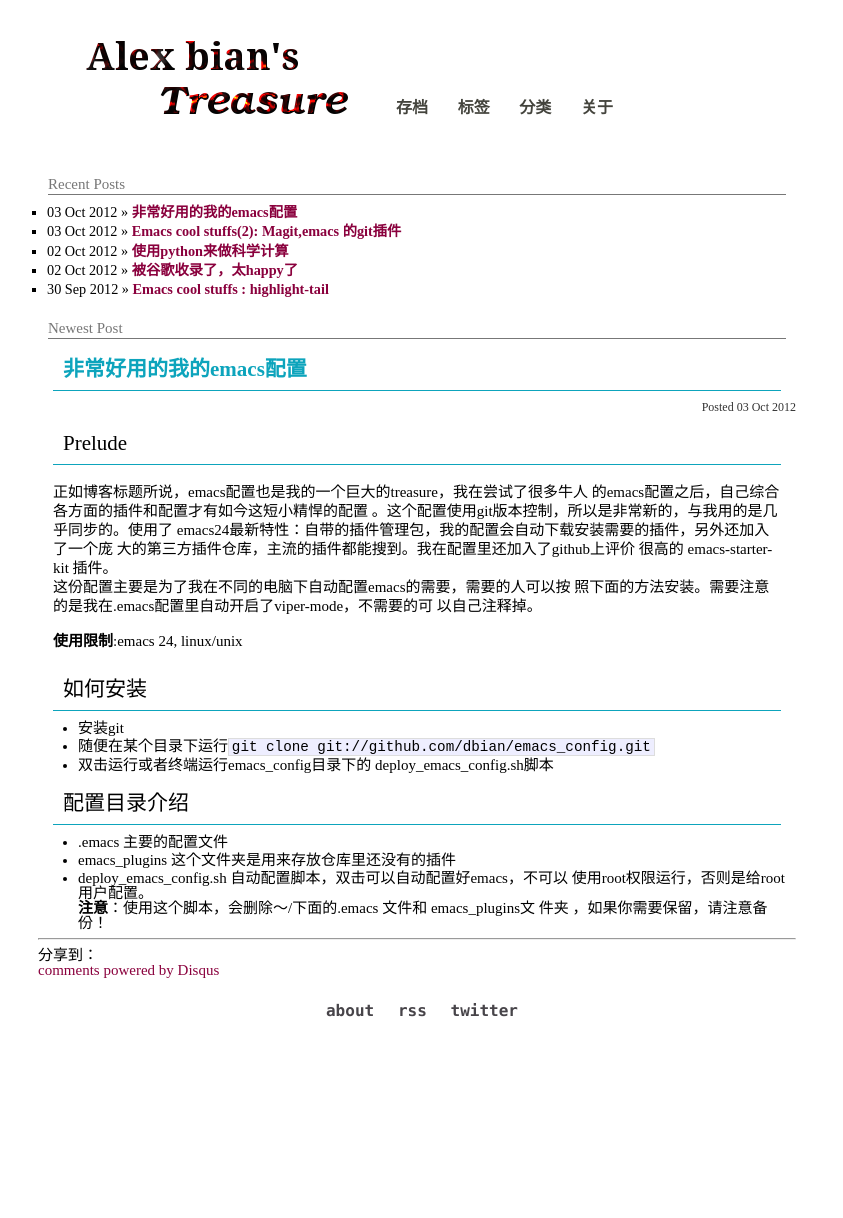
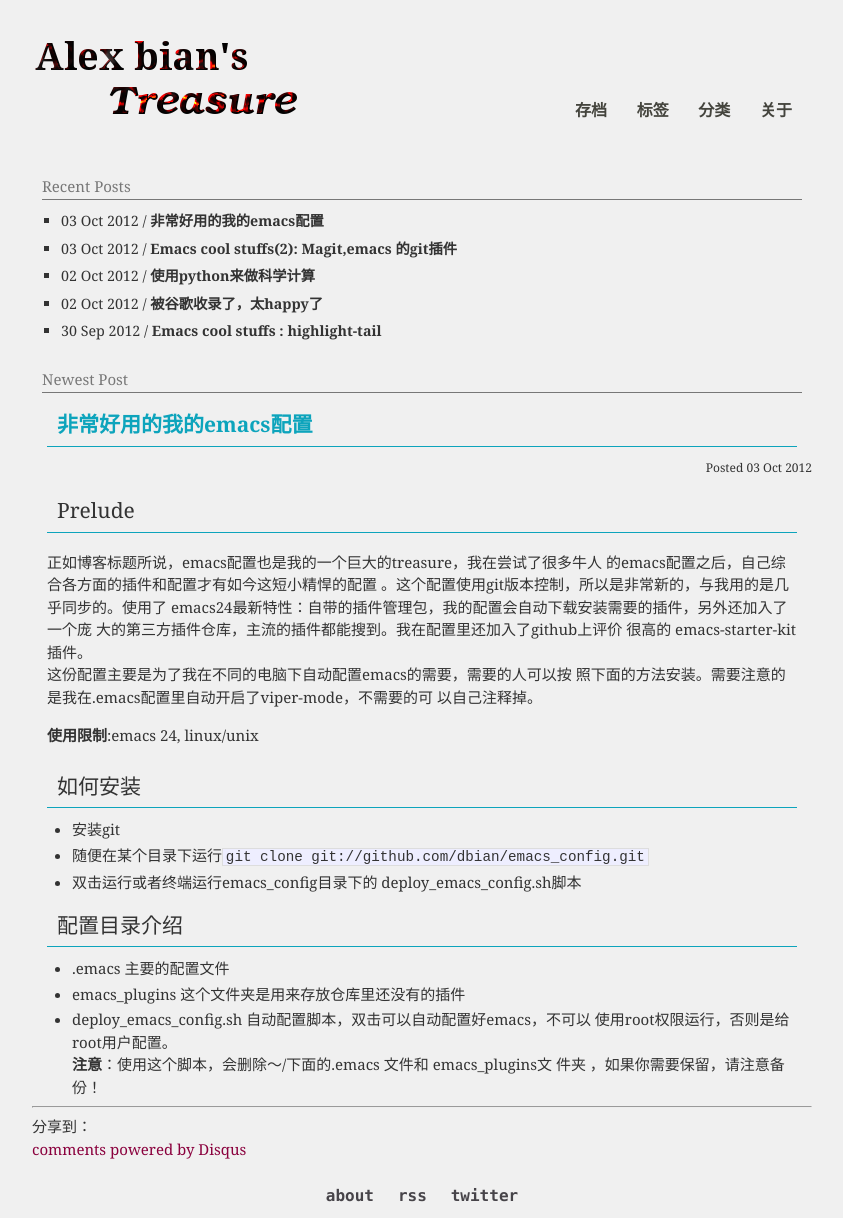
Before and after one commit to alexorg/dbian.github.com, a Jekyll site: the page built from index.html, in a window 1280 px wide. Shown: the whole page, without its empty margins (228-1071 px from the left). Built offline with Jekyll 4.4.1, drawn with Linux system fonts in a browser that asks for light colours; nearby versions of some CDN libraries; library files that are not in the unit come from our copies; Markdown is read by kramdown in place of the engine named in the settings; comment, search, counter and statistics services are not loaded; before the commit the page ends 1029 px from its top, so only the background shows below that.

Commit message:
修改css完成，logo重弄，居中显示优化

```diff
--- a/_includes/themes/clean/default.html
+++ b/_includes/themes/clean/default.html
@@ -11,13 +11,13 @@
    <link href="/css/pygments.css" rel="stylesheet" type="text/css" media="screen, projection" />
 </head>
 <body>
-  <div class="container">
-    <div class='head'>
-    <div class="grid_40 prefix_2 title">
+  <div class="bd">
+    <div class="head">
+      <div class="logo">
         <h1><a href="/"><img src="/img/blogLogo.png"></a></h1>
         </div>
 
-    <div class="grid_41 suffix_2 info">
+        <div class="nav">
           <nav>
             <ul>
 	      <li><a href="/archive.html">存档</a></li>
@@ -28,6 +28,8 @@
           </nav>
         </div>
       </div>
+
+      <div class="container">
         <div class="grid_8 prefix_2 suffix_2 main">
           {{ content }}
         </div>
@@ -43,7 +45,7 @@
 	    </script>
           </div>
         </div>
-
+      </div>
 
     </div>
 
--- a/css/style.css
+++ b/css/style.css
@@ -36,12 +36,22 @@ table {
 a:hover {
   color: black; }
 
+a {
+  color: #8A003D;
+  text-decoration: none; }
+
 body {
   background-color: white;
   /*font: 13.34px Verdana, helvetica, arial, clean, sans-serif;
   *font-size: small;*/
-  font: Helvetica,arial,freesans,clean,sans-serif;
-  font-size: 15px; }
+  font-family: Georgia, serif;
+  font-size: 15px;
+  line-height: 150%;
+  color: #333;
+  background: #F0F0F0; }
+  body .bd {
+    margin: 0 auto;
+    width: 800px; }
 
 iframe {
   margin: 0 15px; }
@@ -51,10 +61,6 @@ nav ul {
 
 nav li {
   display: inline; }
-
-a {
-  color: #8A003D;
-  text-decoration: none; }
 
 .content p a, .content ul a {
   color: #0E4DF0;
@@ -66,8 +72,7 @@ a {
 
 p {
   text-align: left;
-  padding: 8px 15px;
-  line-height: 19px; }
+  padding: 8px 15px; }
 
 #disqus {
   background: #DEE6CF;
@@ -99,27 +104,18 @@ p {
 .recent {
   list-style-type: square;
   list-style-position: outside;
-  padding-left: 9px;
+  padding-left: 29px;
   font-size: 95%;
   text-align: left; }
-
   .recent li {
     margin-bottom: 5px; }
-
     .recent li a {
-  color: #8A003D;
+      color: #333;
       font-weight: bold; }
-
   .recent a:hover {
     color: #0DA4BC;
-  text-decoration: underline;
-  background: none; }
+    text-decoration: underline; }
 
-/*.recent span a{
-    border-radius: 3px;
-    padding: 1px 4px 2px;
-    border:1px solid #777;
-}*/
 ul.posts span {
   font-family: Monaco, "Courier New", monospace;
   font-size: 80%; }
@@ -129,40 +125,22 @@ ul.posts span {
 /* Site
 /*
 /*****************************************************************************/
-h1 {
-  padding: 10px;
-  font-weight: bold;
-  font-size: 20px;
-  margin-left: 5px; }
-
 video {
   padding: 10px;
   margin-left: 5px; }
 
-.title {
-  margin: 10px 0 0 40px; }
-
-.title h1 {
-  display: inline; }
-
-.title h1 a {
-  color: #474449;
-  font-weight: bold;
-  margin-bottom: 20px;
-  font-size: 45px;
-  font-family: Century Gothic, sans-serif; }
-
-.info {
-  /*text-align: right;*/
+nav {
+  text-align: right;
   color: #E3DF8A;
   font-weight: bold;
   font-size: 16px;
   font-family: "Consolas", "Monaco", "Courier New", "Courier", monospace; }
-  .info a {
+  nav a {
     color: #44443D;
     margin-right: 20px; }
-  .info a:hover {
-    color: #92BF6F; }
+  nav a:hover {
+    color: #0DA4BC;
+    text-decoration: underline; }
 
 .lnav {
   color: #777;
@@ -225,21 +203,6 @@ h3 {
   padding: 10px;
   font-family: "Consolas", "Monaco", "Courier New", "Courier", monospace; }
 
-.footer a:hover {
-  color: #E3DF8A;
-  text-decoration: underline; }
-
-.footer .languages {
-  margin-bottom: 15px; }
-  .footer .languages span, .footer .languages a {
-    padding: 0;
-    font-size: 12px; }
-
-/*****************************************************************************/
-/*
-/* Posts
-/*
-/*****************************************************************************/
 #more {
   margin: 10px 0;
   padding: 3px;
@@ -297,8 +260,7 @@ code {
 
 .container {
   margin-left: auto;
-  margin-right: auto;
-  width: 60%; }
+  margin-right: auto; }
 
 .grid_1 {
   display: inline;
@@ -397,19 +359,17 @@ code {
 .omega {
   width: 100%; }
 
-.container .grid_1 {
-  width: 60px; }
-
-.container .grid_41 {
+.nav {
   width: 400px;
   float: right;
   margin-top: 100px; }
 
-.container .grid_40 {
-  float: left; }
-
-.container .grid_8 {
-  margin-left: 0; }
+.logo {
+  float: left;
+  padding: 10px 10px 0 10px;
+  font-weight: bold;
+  font-size: 20px;
+  margin-left: 10px; }
 
 .container .content {
   margin-left: 10px;
--- a/index.html
+++ b/index.html
@@ -10,7 +10,7 @@ title: Just calm down, and listen.
   <ul class="recent">
     {% for post in site.posts limit: 5 %}
     <li><span>{{ post.date | date_to_string }}</span>
-      &raquo; <a href="{{ post.url }}">{{ post.title }}</a>
+      / <a href="{{ post.url }}">{{ post.title }}</a>
       </li>
     {% endfor %}
   </ul>
```
Also changed, not shown: css/style.scss (+42 -71 lines), img/blogLogo.png. Lines whose indentation alone changed are shown as unchanged.
